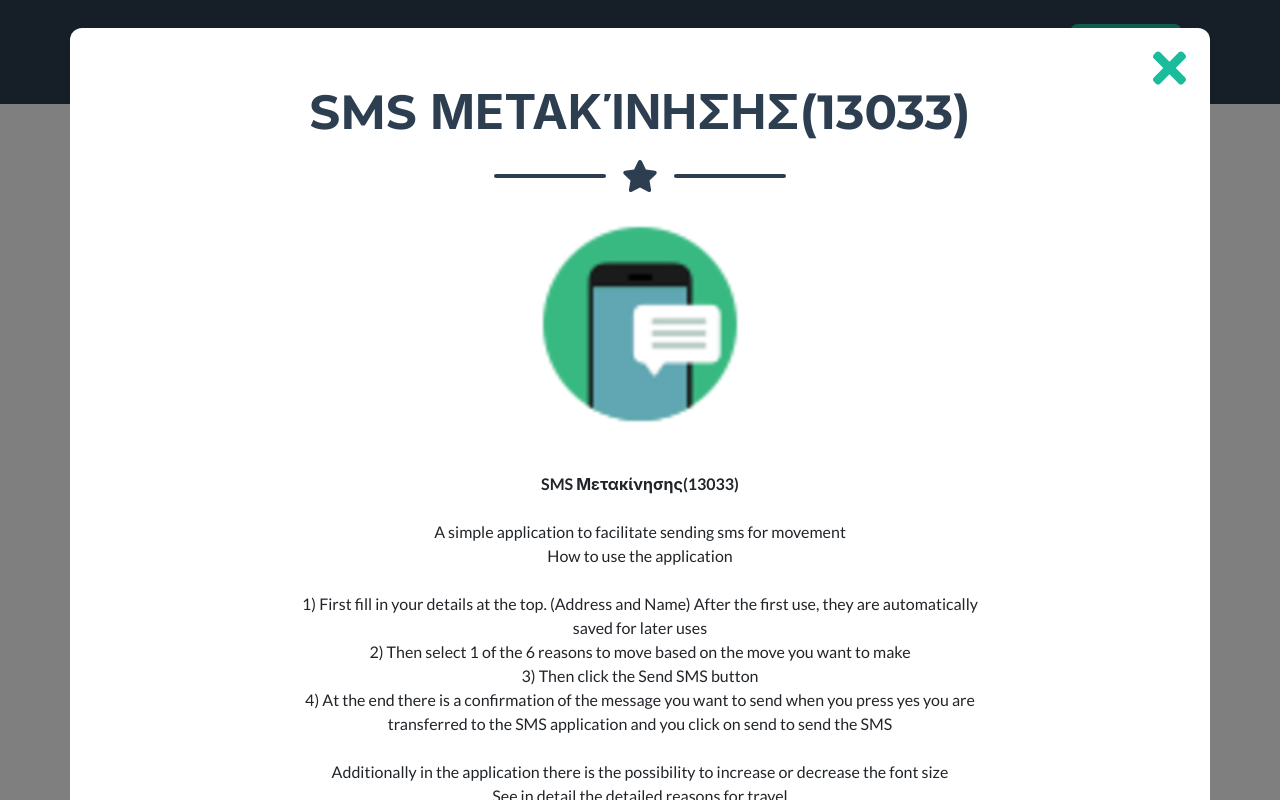
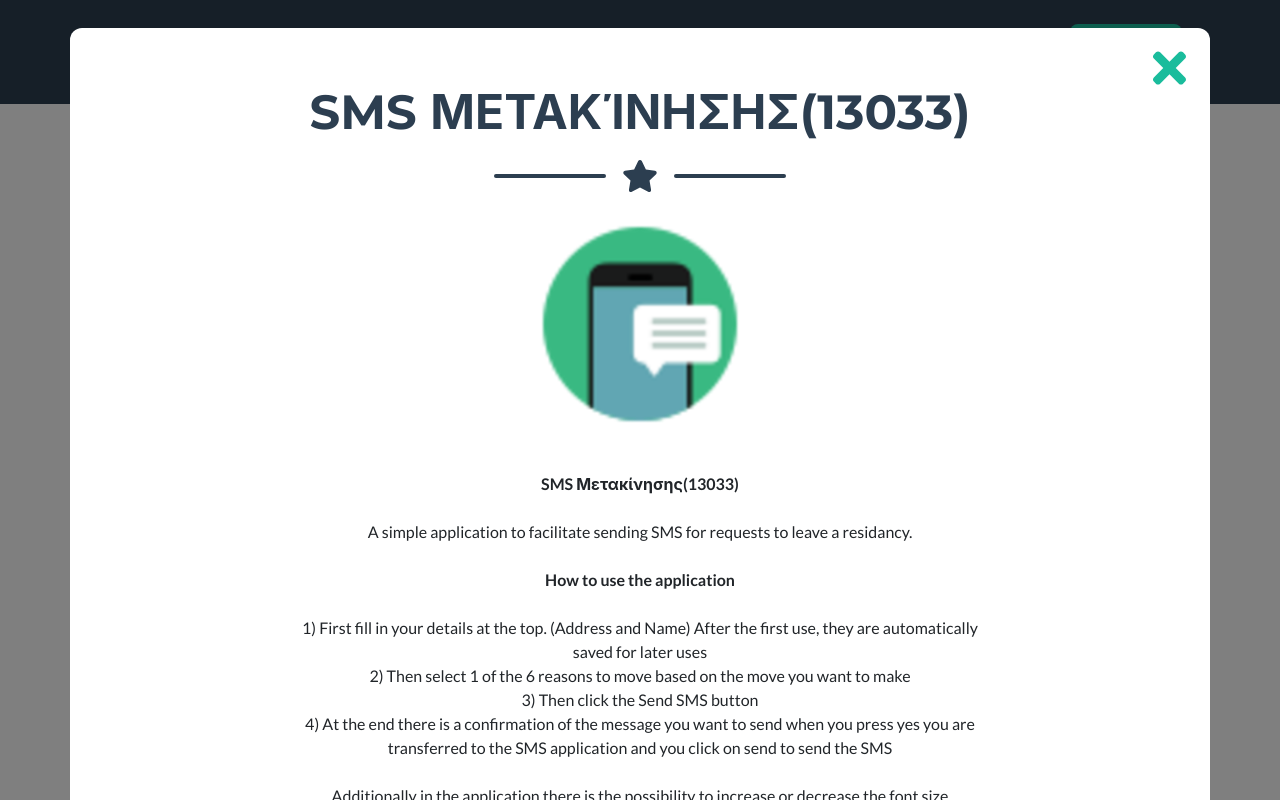
Before and after one commit to Dimitris-krm/Dimitriskrm.github.io, a plain HTML site: page index.html in a window 1280 px wide. Both pictures are taken after a click on the element 260 px from the left and 1138 px from the top of the page. Shown: the part 738-1538 px from the top of the page. Drawn offline with nearby package versions, Linux system fonts and the light colour scheme.

Commit message:
Update index.html

```diff
--- a/index.html
+++ b/index.html
@@ -240,9 +240,9 @@
                                     <!-- Portfolio Modal - Image-->
                                     <img class="img-fluid rounded mb-5" width="200" height="100" src="assets/img/portfolio/sms.png" alt="" />
                                     <!-- Portfolio Modal - Text-->
-                                    <p class="mb-5"><b>SMS Μετακίνησης(13033)</b>  <br><br> A simple application to facilitate sending sms for movement
+                                    <p class="mb-5"><b>SMS Μετακίνησης(13033)</b>  <br><br> A simple application to facilitate sending SMS for requests to leave a residancy.
 
-<br>How to use the application<br>
+					    <br><br><b>How to use the application</b><br>
 <br>1) First fill in your details at the top. (Address and Name) After the first use, they are automatically saved for later uses
 <br>2) Then select 1 of the 6 reasons to move based on the move you want to make
 <br>3) Then click the Send SMS button
```
